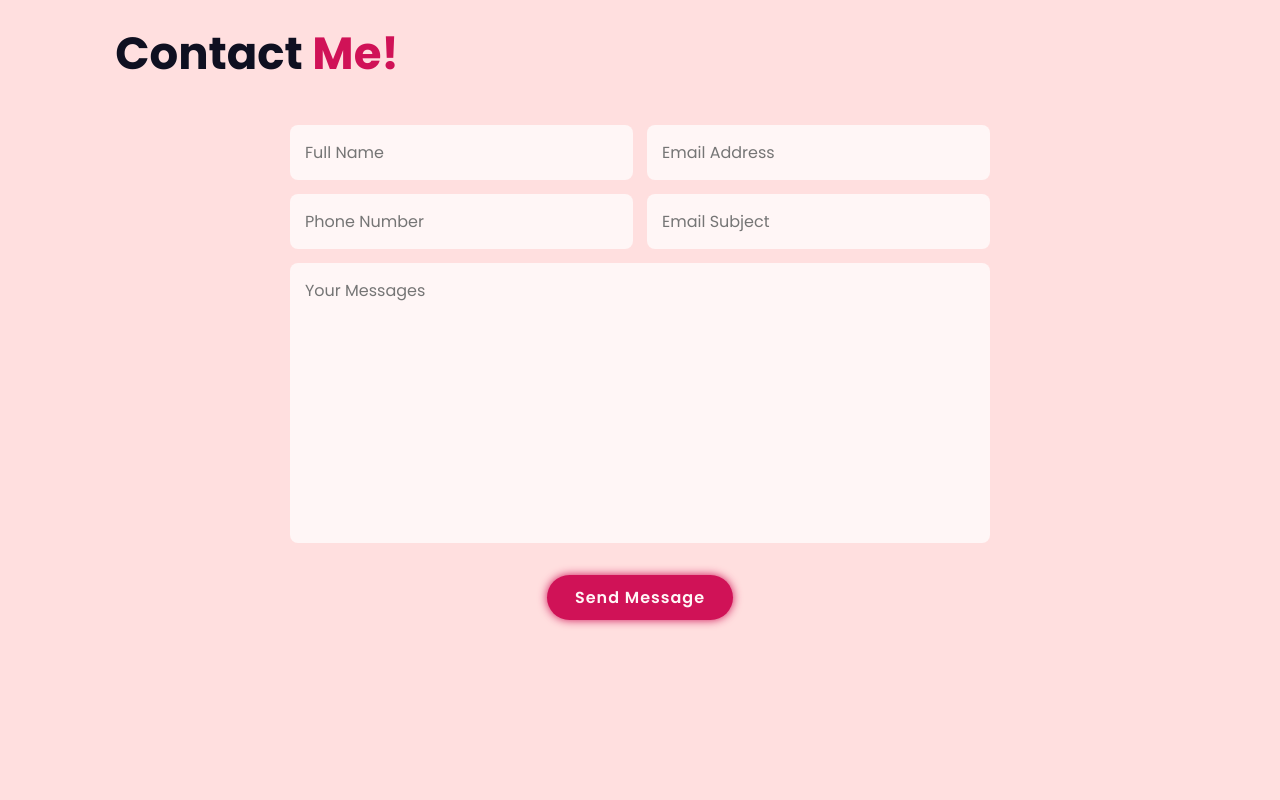
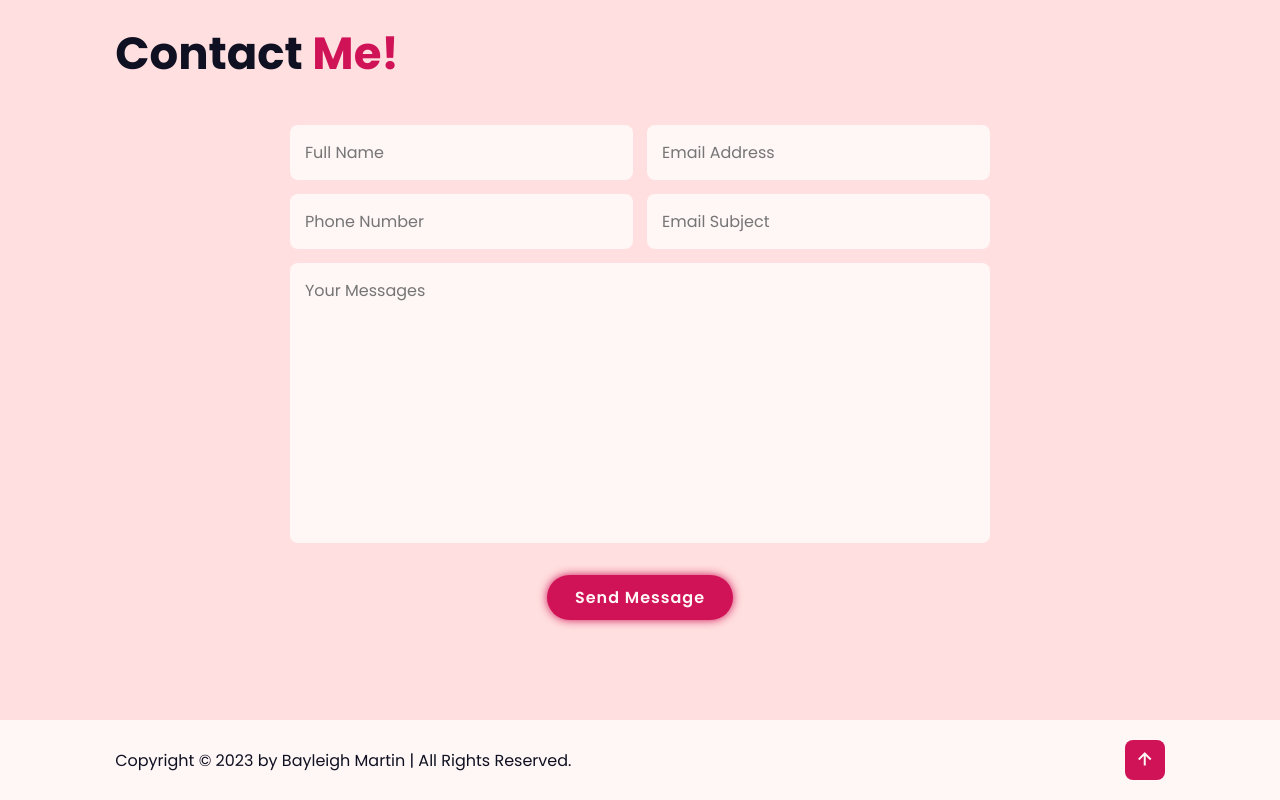
Before and after one commit to smartinnni/Portfolio, a plain HTML site: page index.html in a window 1280 px wide. Shown: the part 3349-4149 px from the top of the page. Before the commit the page ends 4069 px from the top, so only its background shows below. Drawn offline with nearby package versions, Linux system fonts and the light colour scheme; files whose address does not match are found by name; a web font is replaced by a local one.

Commit message:
Created and styled the footer section

```diff
--- a/index.html
+++ b/index.html
@@ -185,6 +185,17 @@
         </form>
     </section>
 
+    <!-- footer section design -->
+    <footer class="footer">
+        <div class="footer-text">
+            <p>Copyright &copy; 2023 by Bayleigh Martin | All Rights Reserved.</p>
+        </div>
+
+        <div class="footer-iconTop">
+            <a href="#home"><i class='bx bx-up-arrow-alt'></i></a>
+        </div>
+    </footer>
+
     <script src="js/script.js"></script>
 </body>
 </html>
--- a/src/style.css
+++ b/src/style.css
@@ -336,3 +336,35 @@ span {
     margin-top: 2rem;
     cursor: pointer;
 }
+
+.footer {
+    display: flex;
+    justify-content: space-between;
+    align-items: center;
+    flex-wrap: wrap;
+    padding: 2rem 9%;
+    background: var(--second-bg-color);
+}
+
+.footer-text p {
+    font-size: 1.6rem;
+}
+
+.footer-iconTop a {
+    display: inline-flex;
+    justify-content: center;
+    align-items: center;
+    padding: .8rem;
+    background-color: var(--main-color);
+    border-radius: .8rem;
+    transition: .5s ease;
+}
+
+.footer-iconTop a:hover {
+    box-shadow: 0 0 1rem var(--main-color);
+}
+
+.footer-iconTop a i {
+    font-size: 2.4rem;
+    color: var(--second-bg-color);
+}
```
